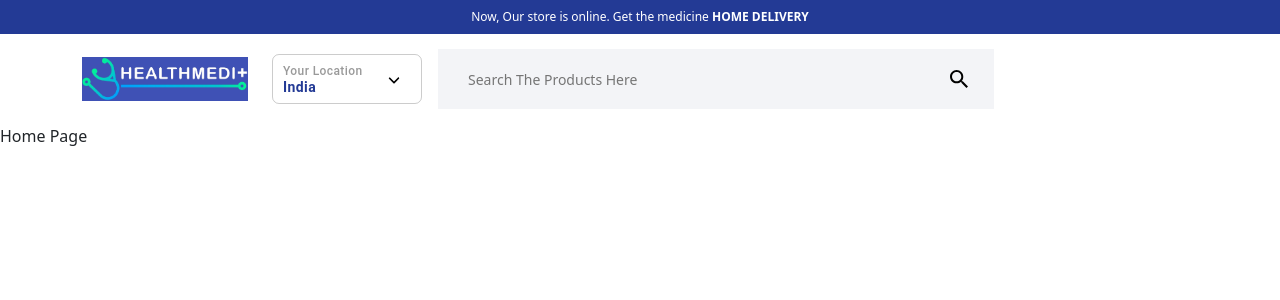
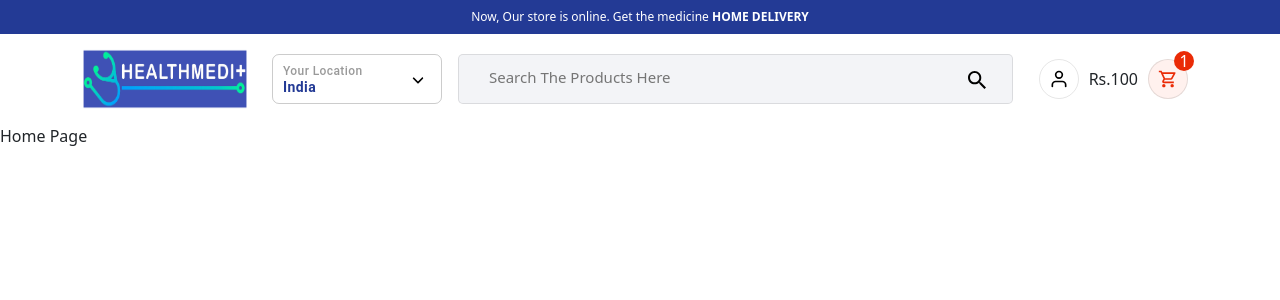
Before and after one commit to TilottamZope/medical_site, a React (Vite) app: page / in a window 1280 px wide. Shown: the top 300 px of the page. Built offline with nearby package versions, Linux system fonts and the light colour scheme.

Commit message:
Header Changes

```diff
--- a/index.html
+++ b/index.html
@@ -1,10 +1,12 @@
-<!doctype html>
+<!DOCTYPE html>
 <html lang="en">
   <head>
     <meta charset="UTF-8" />
     <link rel="icon" type="image/png" href="/public/icon.png" />
     <meta name="viewport" content="width=device-width, initial-scale=1.0" />
-    <title>HealthMedi+ Website : Order Online Medicine , Home Delivery Platform</title>
+    <title>
+      HealthMedi+ Website : Order Online Medicine , Home Delivery Platform
+    </title>
   </head>
   <body>
     <div id="root"></div>
--- a/src/App.css
+++ b/src/App.css
@@ -1,61 +1,62 @@
-@import url('https://fonts.googleapis.com/css2?family=Ubuntu:ital,wght@0,300;0,400;0,500;0,700;1,300;1,400;1,500;1,700&display=swap');
-*{
+@import url("https://fonts.googleapis.com/css2?family=Ubuntu:ital,wght@0,300;0,400;0,500;0,700;1,300;1,400;1,500;1,700&display=swap");
+* {
   padding: 0;
   margin: 0;
   box-sizing: border-box;
 }
-body{
+body {
   font-family: "Ubuntu", sans-serif;
   font-size: 14px;
 }
 
-.bg-blue{
+.bg-blue {
   background: #233a95;
 }
 
-.headerWrapper .top-strip{
+.headerWrapper .top-strip {
   padding: 8px 0px;
 }
 
-.headerWrapper .top-strip p{
-    color: #fff ;
+.headerWrapper .top-strip p {
+  color: #fff;
   font-size: 12px;
   font-weight: 500;
 }
 
-.headerWrapper .header{
-    width: 100% ;
+.headerWrapper .header {
+  width: 100%;
   height: auto;
-    padding: 15px 0px;
+  padding: 15px 15px;
 }
 
-.logoWrapper img{
+.logoWrapper img {
   width: 100%;
+  height: 60px;
 }
 
-.headerWrapper .header .part2 .countryDrop{
-    width: 150px;
+.headerWrapper .header .part2 .countryDrop {
+  width: 170px;
   height: 50px;
-    min-width: 150px;
+  min-width: 170px;
   color: #000 !important;
-    border: 1px solid rgba(0,0,0,0.2) !important;
+  border: 1px solid rgba(0, 0, 0, 0.2) !important;
   border-radius: 7px !important;
   padding: 10px 10px !important;
 }
 
-.headerWrapper .header .part2 .countryDrop{
+.headerWrapper .header .part2 .countryDrop {
   text-align: left;
   justify-content: flex-start !important;
 }
 
-.headerWrapper .header .part2 .countryDrop .label{
+.headerWrapper .header .part2 .countryDrop .label {
   text-transform: capitalize !important;
   font-size: 12px !important;
-    color: rgba(0,0,0,0.4) !important;
+  color: rgba(0, 0, 0, 0.4) !important;
   line-height: 16px;
 }
 
-.headerWrapper .header .part2 .countryDrop .name{
+.headerWrapper .header .part2 .countryDrop .name {
   text-transform: capitalize !important;
   font-size: 14px !important;
   color: #233a95 !important;
@@ -63,37 +64,80 @@ body{
   font-weight: 700;
 }
 
-header .headerSearch{
+header .headerSearch {
   width: 60%;
-    height: 60px;
+  height: 50px;
   background: #f3f4f7;
   padding: 10px;
   position: relative;
+  border: 1px solid rgba(0, 0, 0, 0.1);
+  border-radius: 5px;
 }
 
-header .headerSearch input{
+header .headerSearch input {
   background: transparent !important;
   outline: none !important;
-    font-size: 14px;
-    color: rgba(0,0,0,0.8);
+  font-size: 15px;
+  color: rgba(0, 0, 0, 0.8);
   width: 100%;
-    height: 40px;
+  height:20px;
   border: 0px !important;
   padding: 0px 20px !important;
 }
 
-header .headerSearch button{
+header .headerSearch button {
   position: absolute;
-    top: 10px;
+  top: 15px;
   right: 15px;
   z-index: 100;
-    min-width:40px !important;
-    height: 40px !important;
+  min-width: 40px !important;
+  height: 20px !important;
   width: 40px !important;
   border-radius: 50% !important;
   color: #000;
 }
 
-header .headerSearch button svg{
+header .headerSearch button svg {
   font-size: 24px;
 }
+
+header .part3 .circle{
+  align-items: center;
+  justify-content: center;
+  height: 40px !important;
+  width: 40px !important;
+  min-width: 40px !important;
+  border: 1px solid rgba(0, 0, 0, 0.1) !important;
+  border-radius: 50% !important;
+  color: #000;
+  margin: 10px 10px !important;
+}
+
+header .part3 .circle svg{
+  font-size: 20px;
+}
+
+.cartTab .price{
+  font-size: 18px;
+  color: rgba(0, 0, 0, 0.8);
+  font-weight: 700;
+}
+
+.cartTab button{
+  background-color: #fff1ee !important;
+}
+
+.cartTab button svg{
+  color: #ea2b06 !important;
+}
+
+.cartTab .count{
+  position: absolute;
+  top: 2px;
+  right: 4px;
+  background: #ea2b06;
+  border-radius: 50%;
+  color: #fff;
+  height: 20px;
+  width: 20px;
+}
--- a/src/Components/CountryDropdown/CountryDropdown.jsx
+++ b/src/Components/CountryDropdown/CountryDropdown.jsx
@@ -9,7 +9,7 @@ const CountryDropdown = () => {
           <span className="label">Your Location</span>
           <span className="name">India</span>
         </div>
-        <span className="ms-4"><FaAngleDown/></span>
+        <span className="ms-5"><FaAngleDown/></span>
       </Button>
     </div>
   );
--- a/src/Components/Header/Header.jsx
+++ b/src/Components/Header/Header.jsx
@@ -4,6 +4,8 @@ import logo from "../../Assets/Logo.png";
 import CountryDropdown from "../CountryDropdown/CountryDropdown";
 import { Button } from "@mui/material";
 import { IoMdSearch } from "react-icons/io";
+import { FiUser } from "react-icons/fi";
+import { MdOutlineShoppingCart } from "react-icons/md";
 const Header = () => {
   return (
     <div>
@@ -34,6 +36,23 @@ const Header = () => {
                   </Button>
                 </div>
                 {/*-----------------------Search bar end here----------------------------*/}
+
+                {/*----------------------- User start here--------------------------*/}
+                <div className="d-flex align-items-center part3">
+                  <Button className="circle">
+                    <FiUser />
+                  </Button>
+                  <div className="cartTab d-flex align-items-center">
+                    <span>Rs.100</span>
+                    <div className="position-relative">
+                      <Button className="circle">
+                        <MdOutlineShoppingCart />
+                      </Button>
+                      <span className="count d-flex align-items-center justify-content-center">1</span>
+                    </div>
+                  </div>
+                </div>
+                {/*-----------------------User end here----------------------------*/}
               </div>
             </div>
           </div>
```
Also changed, not shown: src/Assets/Logo.png. Lines whose indentation alone changed are shown as unchanged.
